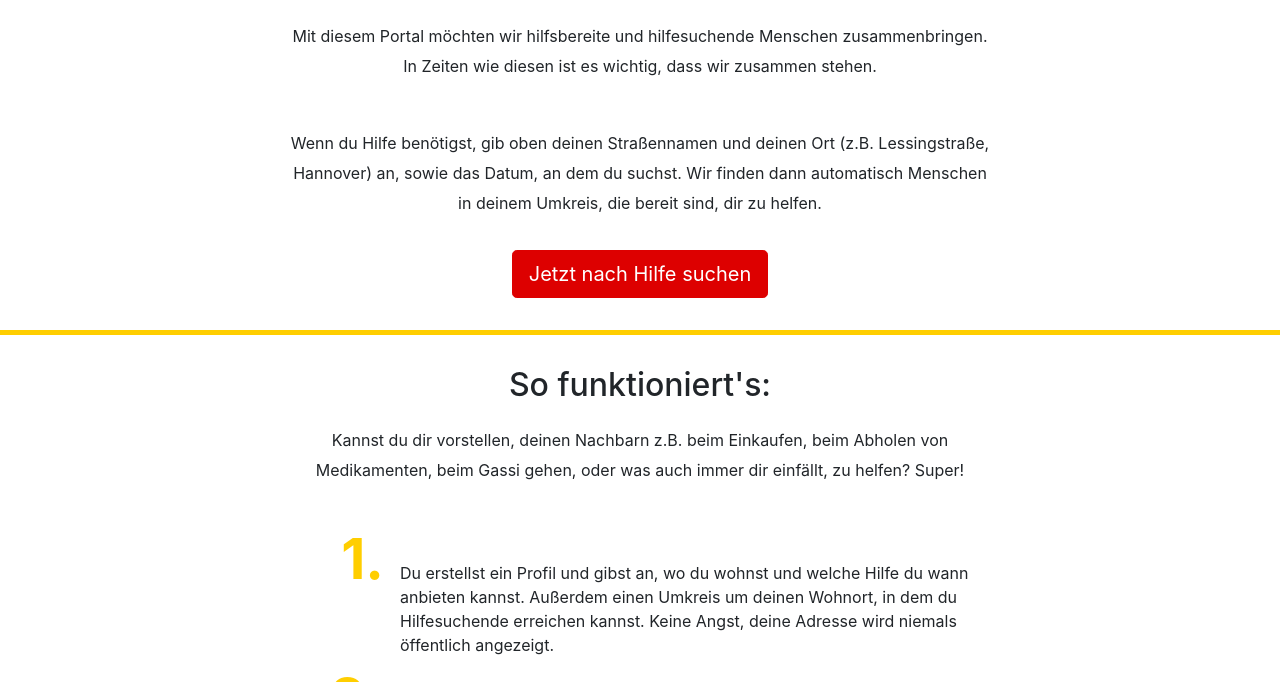
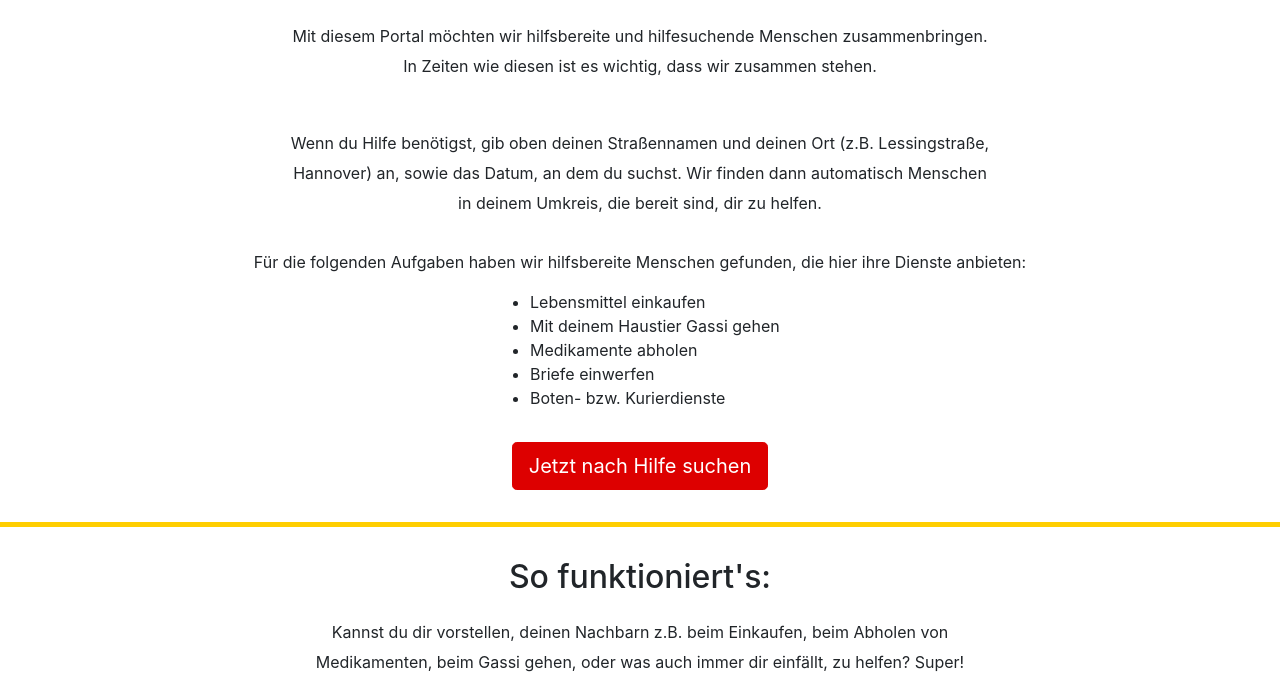
Before and after one commit to jlauinger/deutschland-zusammen, a Django app: page / in a window 1280 px wide. Shown: the part 743-1425 px from the top of the page. Run offline with Django 3.2, Linux system fonts and the light colour scheme; some libraries are stand-ins or nearby versions.

Commit message:
add offered help tasks to homepage

```diff
--- a/corona/offers/static/offers/styles.css
+++ b/corona/offers/static/offers/styles.css
@@ -354,3 +354,10 @@ body {
     background-color: #ffce00;
     margin: 2rem 0 1rem 0;
 }
+
+.tasks {
+    margin: auto;
+    text-align: left;
+    max-width: 300px;
+    padding-bottom: 2rem;
+}
--- a/corona/offers/templates/offers/home.html
+++ b/corona/offers/templates/offers/home.html
@@ -56,6 +56,16 @@
                 sowie das Datum, an dem du suchst. Wir finden dann automatisch Menschen in deinem Umkreis, die bereit
                 sind, dir zu helfen.
             </p>
+            <p>
+                Für die folgenden Aufgaben haben wir hilfsbereite Menschen gefunden, die hier ihre Dienste anbieten:
+            </p>
+            <ul class="tasks">
+                <li>Lebensmittel einkaufen</li>
+                <li>Mit deinem Haustier Gassi gehen</li>
+                <li>Medikamente abholen</li>
+                <li>Briefe einwerfen</li>
+                <li>Boten- bzw. Kurierdienste</li>
+            </ul>
             <p>
                 <a href="#" class="btn btn-primary btn-lg">Jetzt nach Hilfe suchen</a>
             </p>
```
